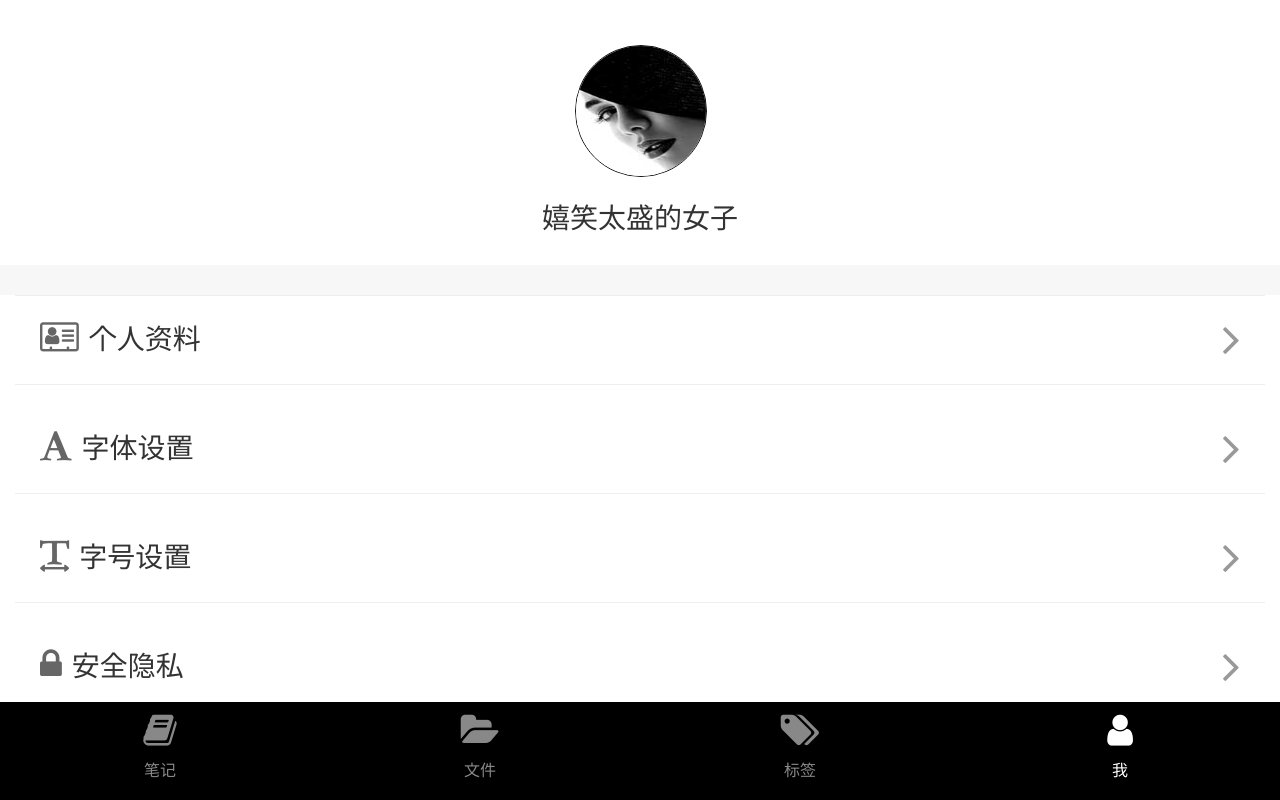
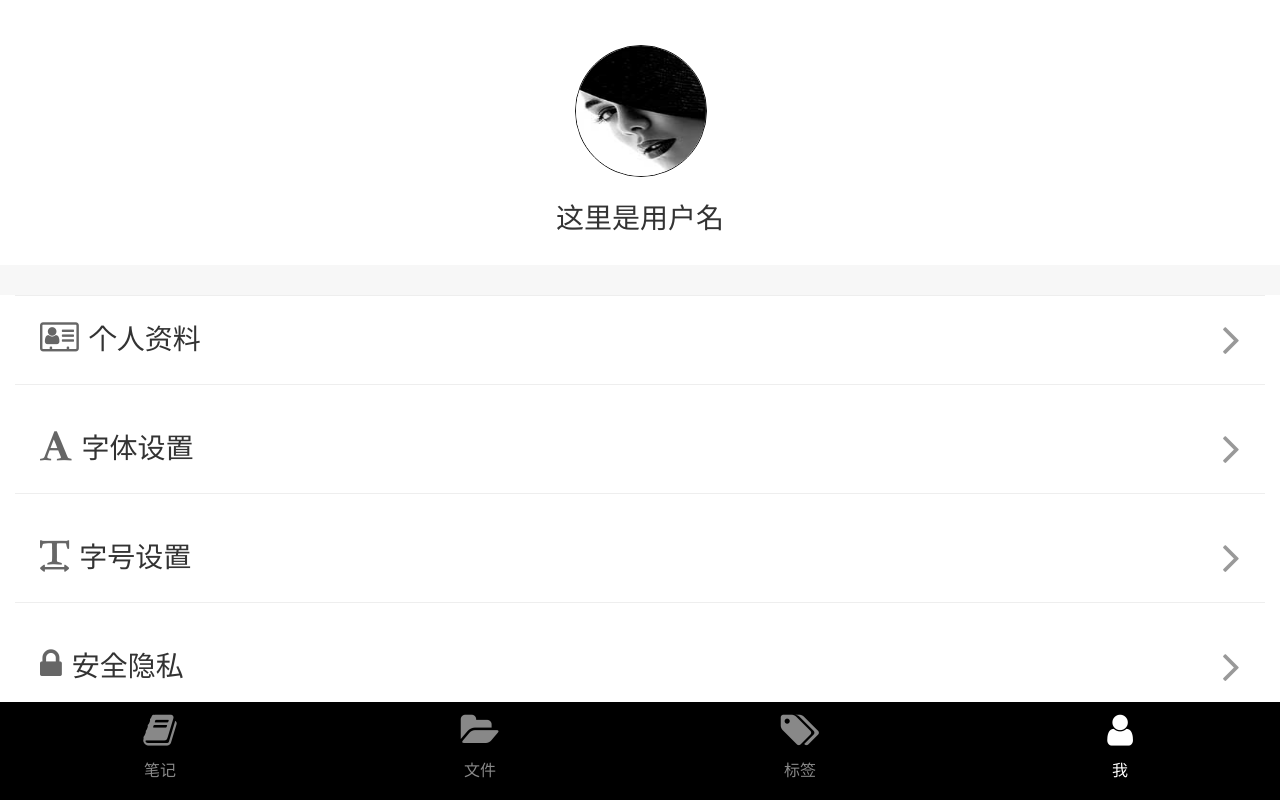
Before and after one commit to CassieQin/cubeApp, a Vue app: page /mine in a window 1280 px wide. Built offline with nearby package versions, Linux system fonts and the light colour scheme.

Commit message:
用户名修改

```diff
--- a/src/components/pages/mine/mine.vue
+++ b/src/components/pages/mine/mine.vue
@@ -4,7 +4,7 @@
       <div class="userpic text-center">
         <img src="../../../assets/pic.jpg" alt="">
       </div>
-      <div class="fsize-28 color-333 text-center username">嬉笑太盛的女子</div>
+      <div class="fsize-28 color-333 text-center username">这里是用户名</div>
     </div>
     <div class="mine-content">
       <div class="item-list" v-for="item in items" :key="item.id">
```
